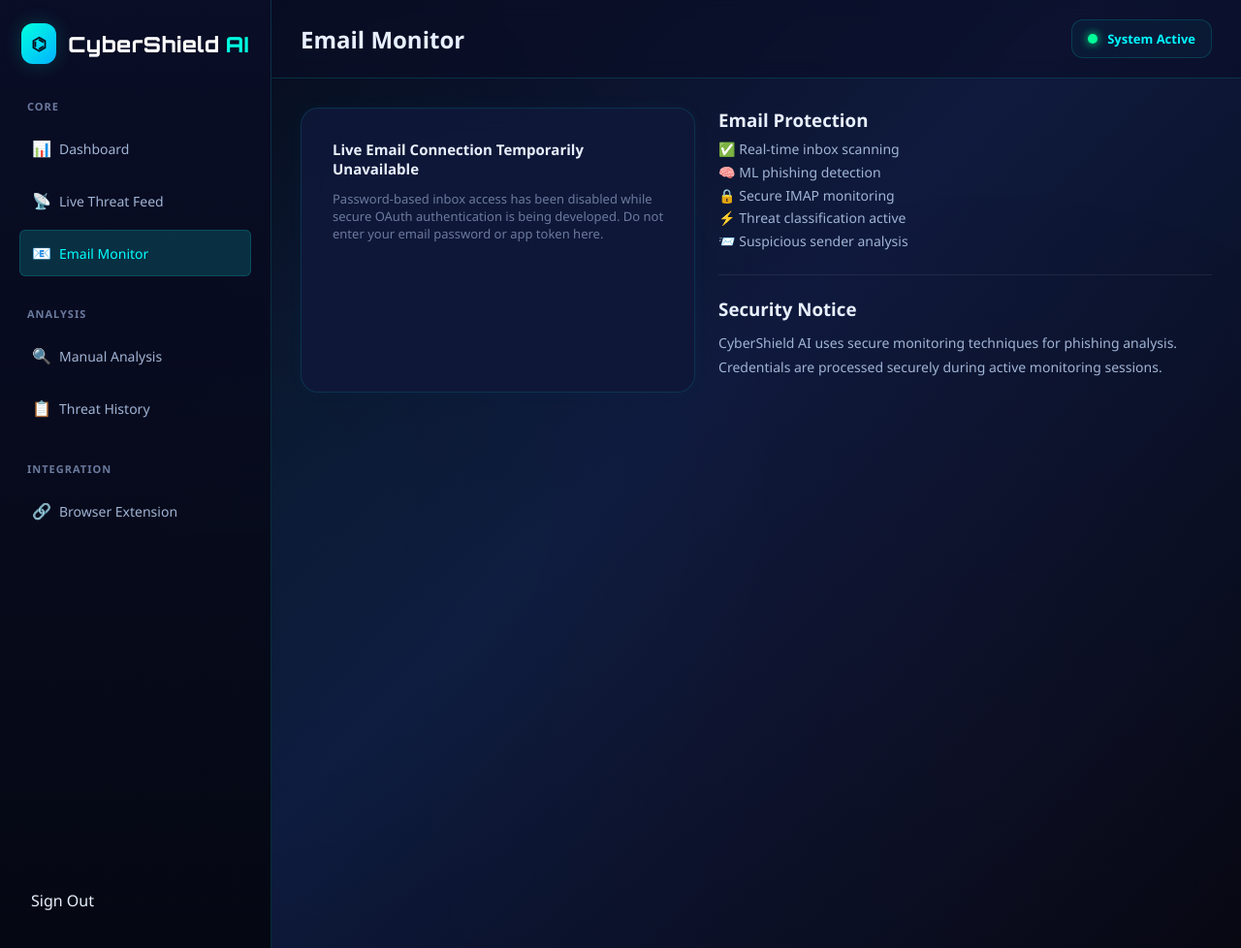
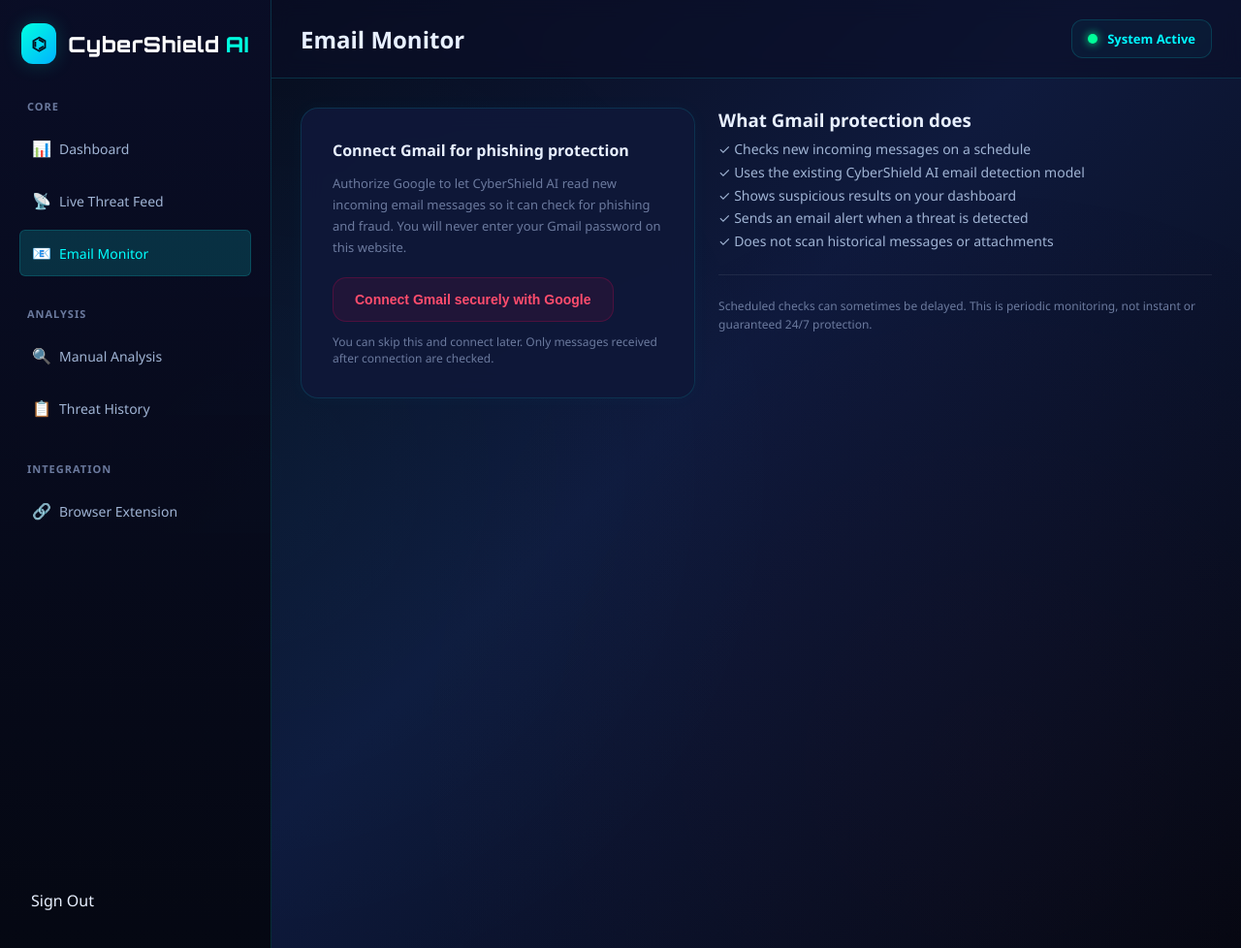
Before and after one commit to syedamahvish03/cyberShieldai, a Django app: page / in a window 1280 px wide, after a click on "📧 Email Monitor". Shown: the whole page at 97% size. Run offline with Django 5.2, Linux system fonts and the light colour scheme; the visitor is signed in with stand-in values (Sample User, id 1); data that the repository does not hold is empty; parts of the project's set-up code (start-up, migrations or seed data) failed here and were passed over.

Commit message:
Add Gmail connect and monitoring dashboard controls

```diff
--- a/backend/analyzer/templates/index.html
+++ b/backend/analyzer/templates/index.html
@@ -2798,486 +2798,89 @@ scrollbar-color: #00f0ff #101936;
 </section>
 <!-- EMAIL MONITOR PAGE -->
 <section class="page-section" id="email-monitor">
-
-    {% if not email_connected %}
-
-    <!-- EMAIL MONITOR LAYOUT -->
     <div class="email-monitor-layout">
-
-        <!-- LEFT SIDE -->
         <div class="email-left">
-
             <div class="form-section">
-    <h3 style="font-size: 15px; margin-bottom: 12px; color: var(--text-primary);">
-        Live Email Connection Temporarily Unavailable
-    </h3>
-    <p style="font-size: 13px; color: var(--text-muted);">
-        Password-based inbox access has been disabled while secure OAuth
-        authentication is being developed. Do not enter your email password
-        or app token here.
-    </p>
-</div>
-
-        </div>
-
-        <!-- RIGHT SIDE -->
-        <!-- RIGHT SIDE -->
-<div class="email-right">
-
-    <div class="email-info-card">
-
-        <!-- TOP -->
-        <h3>
-            Email Protection
-
-        </h3>
-
-        <!-- DIVIDER -->
-        <div class="security-divider2"></div>
-        <div class="protection-list">
-
-            <p>
-                ✅ Real-time inbox scanning
-            </p>
-
-            <p>
-                🧠 ML phishing detection
-            </p>
-
-            <p>
-                🔒 Secure IMAP monitoring
-            </p>
-
-            <p>
-                ⚡ Threat classification active
-            </p>
-
-            <p>
-                📨 Suspicious sender analysis
-            </p>
-
-        </div>
-
-        <!-- DIVIDER -->
-        <div class="security-divider"></div>
-        <h3>
-            Security Notice
-        </h3>
-        <div class="status-item security-text">
-
-            CyberShield AI uses secure monitoring techniques
-            for phishing analysis.
-
-            Credentials are processed securely during active
-            monitoring sessions.
-
-
-    </div>
-
-</div>
-</div>
-   {% else %}
-
-<!-- CONNECTED DASHBOARD -->
-<!-- LEFT CARD -->
- <div class="connected-dashboard">
-
-    <!-- TOP GRID -->
-    <div class="connected-top-grid">
-<div class="connected-card">
-
-    <div class="card-top-row">
-
-        <div>
-
-            <div class="threat-engine-header">
-
-                <div class="pulse-dot"></div>
-
-                <div class="connected-email-wrapper">
-                <div class="connected-email-text">
-                <h3>✉️{{ email_address|default:"No Email Connected" }}</h3></div>
-</div>
-
-            </div>
-
-
-        </div>
-
-        <div class="active-badge">
-            ACTIVE
-        </div>
-
-    </div>
-
-    <div class="connected-details">
-
-
-
-        <div class="detail-item">
-
-            <span>
-                Last Scan
-            </span>
-
-            <strong>
-                {{ last_email_scan|default:"Just now" }}
-            </strong>
-
-        </div>
-
-        <div class="detail-item">
-
-            <span>
-                Emails Scanned
-            </span>
-
-            <strong>
-                {{ monitor_total_scanned|default:"0" }}
-            </strong>
-
-        </div>
-
-        <div class="detail-item">
-
-            <span>
-                Provider
-            </span>
-
-            <strong class="provider-text">
-    {{ provider|default:"Secure Mail" }}
-</strong>
-
-        </div>
-
-    </div>
-
-    <div class="dashboard-divider"></div>
-
-    <div class="defense-status">
-        🛡 AI security system actively defending inbox
-    </div>
-
-    <form method="post" action="{% url 'disconnect_email' %}">
-    {% csrf_token %}
-    <button type="submit" class="disconnect-button">
-        Disconnect Email
-    </button>
-</form>
-
-</div>
-
-        <!-- RIGHT CARD -->
-        <div class="connected-card">
-
-            <div class="threat-engine-header">
-
-                <div class="pulse-dot"></div>
-
-                <h3>
-                    Threat Engine Status
-                </h3>
-
-            </div>
-
-            <div class="engine-status-list">
-
-                <div class="status-line">
-                    🛡 Monitoring Active
-                </div>
-
-                <div class="status-line">
-                    ⚡ AI Scanner Running
-                </div>
-
-                <div class="status-line">
-                    📬 Inbox Monitoring Enabled
-                </div>
-
-                <div class="status-line">
-                    🧠 ML Model Loaded
-                </div>
-
-                <div class="status-line">
-                    🔐 Secure IMAP Connection
-                </div>
-
-            </div>
-
-        </div>
-
-    </div>
-</div>
-    <!-- EMAIL FEED -->
-<div
-    class="scan-feed-wrapper"
-    id="email-feed-container"
->
-
-    <div class="feed-main-title">
-        Recent Email Scans
-    </div>
-
-    {% if monitor_email_history %}
-
-        {% for email in monitor_email_history %}
-
-        <div class="scan-feed-card
-
-    {% if email.result == 'SAFE' or email.result == 'safe' %}
-        safe-card
-    {% elif email.result == 'PHISHING' or email.result == 'phishing' %}
-        phishing-card
-    {% endif %}
-
-">
-
-    <div class="scan-feed-top">
-
-        <div>
-
-            <div class="scan-subject">
-                {{ email.subject|default:"Security Alert" }}
-            </div>
-
-            <div class="scan-sender">
-                {{ email.sender|default:"Google" }}
-            </div>
-
-        </div>
-
-        <div class="feed-status-badge
-
-            {% if email.result == 'SAFE' or email.result == 'safe' %}
-                badge-safe
-            {% elif email.result == 'PHISHING' or email.result == 'phishing' %}
-                badge-phishing
-            {% else %}
-                badge-suspicious
-            {% endif %}
-
-        ">
-            {{ email.result|upper }}
-        </div>
-
-    </div>
-
-    <div class="scan-feed-bottom">
-
-        <div>
-            Confidence:
-            {{ email.safe_score|default:"91" }}%
-        </div>
-
-        <div>
-            {{ email.timestamp|default:"Just now" }}
-        </div>
-
-    </div>
-
-    <!-- EXPAND BUTTON -->
-
-    <div class="email-actions">
-
-        <button
-            class="expand-email-btn"
-            onclick="toggleEmail(this)"
-        >
-            View Details
-        </button>
-
-    </div>
-
-    <!-- EXPANDED CONTENT -->
-
-    <div class="email-expanded-content">
-
-        <div class="expanded-section">
-            <strong>Full Sender:</strong>
-            {{ email.sender }}
-        </div>
-
-        <div class="expanded-section">
-            <strong>Received:</strong>
-            {{ email.timestamp }}
-        </div>
-
-        <div class="expanded-section">
-            <strong>Email Content:</strong>
-
-            <div class="expanded-email-body">
-                {{ email.body|default:"No content available" }}
+                {% if email_connected %}
+                    <h3 style="font-size: 16px; margin-bottom: 12px; color: var(--text-primary);">Gmail is connected</h3>
+                    <p style="font-size: 13px; color: var(--text-muted); line-height: 1.7;">
+                        Connected account: <strong>{{ email_address }}</strong><br>
+                        CyberShield AI checks new messages periodically. It does not scan your old inbox, and it does not read attachments.
+                    </p>
+                    {% if gmail_connection.last_error %}
+                        <p style="font-size: 13px; color: #d97706; line-height: 1.6;">{{ gmail_connection.last_error }}</p>
+                    {% endif %}
+                    <form method="post" action="{% url 'gmail_disconnect' %}">
+                        {% csrf_token %}
+                        <button type="submit" class="disconnect-button">Disconnect Gmail</button>
+                    </form>
+                {% else %}
+                    <h3 style="font-size: 16px; margin-bottom: 12px; color: var(--text-primary);">Connect Gmail for phishing protection</h3>
+                    <p style="font-size: 13px; color: var(--text-muted); line-height: 1.7;">
+                        Authorize Google to let CyberShield AI read new incoming email messages so it can check for phishing and fraud.
+                        You will never enter your Gmail password on this website.
+                    </p>
+                    <form method="post" action="{% url 'gmail_oauth_start' %}">
+                        {% csrf_token %}
+                        <button type="submit" class="disconnect-button">Connect Gmail securely with Google</button>
+                    </form>
+                    <p style="font-size: 12px; color: var(--text-muted); margin-top: 12px;">
+                        You can skip this and connect later. Only messages received after connection are checked.
+                    </p>
+                {% endif %}
             </div>
         </div>
-
+        <div class="email-right">
+            <div class="email-info-card">
+                <h3>What Gmail protection does</h3>
+                <div class="security-divider2"></div>
+                <div class="protection-list">
+                    <p>✓ Checks new incoming messages on a schedule</p>
+                    <p>✓ Uses the existing CyberShield AI email detection model</p>
+                    <p>✓ Shows suspicious results on your dashboard</p>
+                    <p>✓ Sends an email alert when a threat is detected</p>
+                    <p>✓ Does not scan historical messages or attachments</p>
+                </div>
+                <div class="security-divider"></div>
+                <p style="font-size: 12px; color: var(--text-muted); line-height: 1.6;">
+                    Scheduled checks can sometimes be delayed. This is periodic monitoring, not instant or guaranteed 24/7 protection.
+                </p>
+            </div>
+        </div>
     </div>
 
-</div>
-
-        {% endfor %}
-
-    {% else %}
-
-    <div class="empty-feed-state">
-
-        <div class="empty-icon">
-            📬
-        </div>
-
-        <div class="empty-feed-title">
-            No Emails Scanned Yet
-        </div>
-
-        <div class="empty-feed-text">
-            AI monitoring is active and waiting for incoming emails.
-        </div>
-
+    {% if email_connected %}
+    <div class="scan-feed-wrapper" id="email-feed-container" style="margin-top: 24px;">
+        <div class="feed-main-title">Recent Gmail scans</div>
+        {% if monitor_email_history %}
+            {% for email in monitor_email_history %}
+                <div class="scan-feed-card {% if email.result == 'SAFE' %}safe-card{% else %}phishing-card{% endif %}">
+                    <div class="scan-feed-top">
+                        <div>
+                            <div class="scan-subject">{{ email.subject|default:"(No subject)" }}</div>
+                            <div class="scan-sender">{{ email.sender|default:"Unknown sender" }}</div>
+                        </div>
+                        <div class="feed-status-badge {% if email.result == 'SAFE' %}badge-safe{% else %}badge-phishing{% endif %}">
+                            {{ email.result }}
+                        </div>
+                    </div>
+                    <div class="scan-feed-bottom">
+                        <div>Safe score: {{ email.safe_score|floatformat:1 }}%</div>
+                        <div>{{ email.timestamp }}</div>
+                    </div>
+                    <details style="margin-top: 10px;">
+                        <summary style="cursor: pointer;">View scanned message text</summary>
+                        <pre style="white-space: pre-wrap; overflow-wrap: anywhere;">{{ email.content }}</pre>
+                    </details>
+                </div>
+            {% endfor %}
+        {% else %}
+            <p style="font-size: 13px; color: var(--text-muted);">No new Gmail messages have been checked yet. The first scheduled check will look for messages received after you connected.</p>
+        {% endif %}
     </div>
-</div>
     {% endif %}
-
-</div>
-
-<!-- STATS -->
-<!-- STATS -->
-<div class="stats-grid">
-
-    <!-- EMAILS SCANNED -->
-    <div class="stats-card">
-
-        <div class="stats-top-label">
-            EMAILS SCANNED
-        </div>
-
-        <div class="stats-number">
-            {{ monitor_total_scanned|default:"0" }}
-        </div>
-
-        <div class="stats-growth safe-growth">
-            ↑ {{ monitor_today_scanned|default:"0" }} today
-        </div>
-
-        <div class="stats-badge safe-badge">
-            • Active
-        </div>
-
-    </div>
-
-    <!-- THREATS FOUND -->
-    <div class="stats-card danger-card">
-
-        <div class="stats-top-label">
-            THREATS FOUND
-        </div>
-
-        <div class="stats-number danger-number">
-            {{ monitor_phishing_count|default:"0" }}
-        </div>
-
-        <div class="stats-growth danger-growth">
-            ↑ {{ monitor_today_phishing|default:"0" }} today
-        </div>
-
-        <div class="stats-badge danger-badge">
-            • Active
-        </div>
-
-    </div>
-
-    <!-- SAFE EMAILS -->
-    <div class="stats-card">
-
-        <div class="stats-top-label">
-            SAFE EMAILS
-        </div>
-
-        <div class="stats-number">
-            {{ monitor_safe_count|default:"0" }}
-        </div>
-
-        <div class="stats-growth safe-growth">
-            ✓ {{ monitor_safe_percentage }}% clean
-        </div>
-
-        <div class="stats-badge safe-badge">
-            • Verified
-        </div>
-
-    </div>
-
-    <!-- RISK LEVEL -->
-    <div class="stats-card
-
-        {% if monitor_phishing_count > 5 %}
-            risk-high-card
-        {% elif monitor_phishing_count > 2 %}
-            risk-medium-card
-        {% else %}
-            risk-low-card
-        {% endif %}
-
-    ">
-
-        <div class="stats-top-label">
-            RISK LEVEL
-        </div>
-
-        <div class="stats-number
-
-            {% if monitor_phishing_count > 5 %}
-                risk-high-text
-            {% elif monitor_phishing_count > 2 %}
-                risk-medium-text
-            {% else %}
-                risk-low-text
-            {% endif %}
-
-        ">
-
-            {% if monitor_phishing_count > 5 %}
-                HIGH
-            {% elif monitor_phishing_count > 2 %}
-                MEDIUM
-            {% else %}
-                LOW
-            {% endif %}
-
-        </div>
-
-        <div class="stats-growth
-
-            {% if monitor_phishing_count > 5 %}
-                danger-growth
-            {% elif monitor_phishing_count > 2 %}
-                medium-growth
-            {% else %}
-                safe-growth
-            {% endif %}
-
-        ">
-            Live monitoring active
-        </div>
-
-        <div class="stats-badge
-
-            {% if monitor_phishing_count > 5 %}
-                danger-badge
-            {% elif monitor_phishing_count > 2 %}
-                medium-badge
-            {% else %}
-                safe-badge
-            {% endif %}
-
-        ">
-            • Protected
-        </div>
-
-    </div>
-
-</div>
-{% endif %}
-
 </section>
+
 
                 <!-- MANUAL ANALYSIS PAGE -->
 
```
